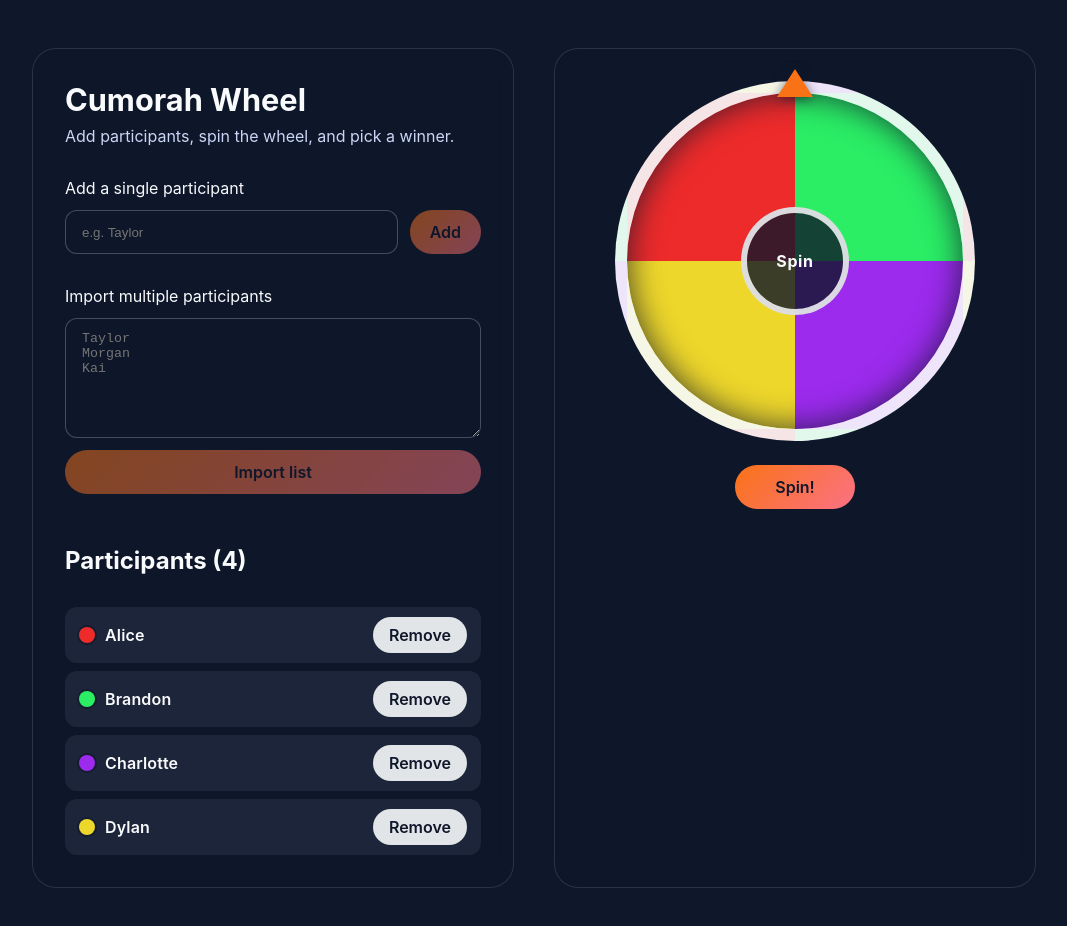
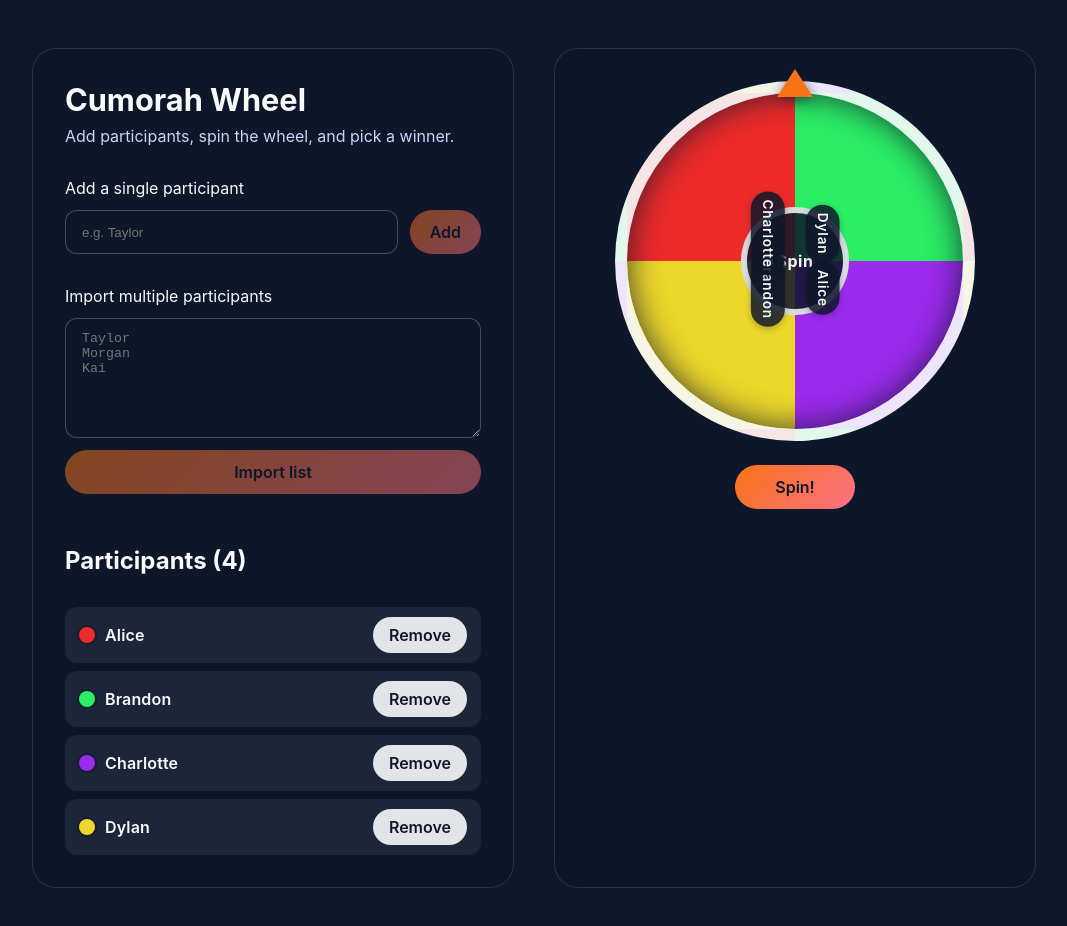
Before and after one commit to walterstamm/wheelofnames, a Next.js app: page / in a window 1280 px wide. Shown: the top 926 px of the page, without its empty margins (106-1173 px from the left). Built offline with nearby package versions, Linux system fonts and the light colour scheme.

Commit message:
Adjust wheel labels to be vertical and offset from center

```diff
--- a/app/globals.css
+++ b/app/globals.css
@@ -197,6 +197,7 @@ button:not(:disabled):hover {
 }
 
 .wheel {
+  position: relative;
   width: 100%;
   height: 100%;
   border-radius: 50%;
@@ -206,18 +207,72 @@ button:not(:disabled):hover {
   transition: transform 4.5s cubic-bezier(0.25, 0.1, 0, 1);
   background-color: #1e293b;
   box-shadow: inset 0 0 32px rgba(15, 23, 42, 0.8);
+  overflow: hidden;
+}
+
+.wheel-segments {
+  position: absolute;
+  inset: 0;
+  border-radius: 50%;
+  pointer-events: none;
+}
+
+.wheel-segment {
+  position: absolute;
+  top: 50%;
+  left: 50%;
+  width: 56%;
+  display: flex;
+  justify-content: flex-end;
+  align-items: center;
+  padding-right: clamp(6%, 3vw, 12%);
+  transform-origin: center center;
+}
+
+.wheel-label {
+  display: inline-flex;
+  align-items: center;
+  justify-content: center;
+  padding: 8px 10px;
+  border-radius: 999px;
+  background: rgba(15, 23, 42, 0.85);
+  color: #f8fafc;
+  font-size: clamp(0.65rem, 1.4vw, 0.85rem);
+  font-weight: 600;
+  line-height: 1;
+  letter-spacing: 0.06em;
+  writing-mode: vertical-rl;
+  text-orientation: mixed;
+  box-shadow: 0 2px 6px rgba(15, 23, 42, 0.3);
+  pointer-events: none;
 }
 
 .wheel-center {
   width: 32%;
   aspect-ratio: 1 / 1;
   border-radius: 50%;
-  background: rgba(15, 23, 42, 0.8);
+  background: rgba(15, 23, 42, 0.85);
   border: 6px solid rgba(248, 250, 252, 0.85);
   display: grid;
   place-items: center;
+  padding: 0;
   font-weight: 700;
   letter-spacing: 0.04em;
+  color: #f8fafc;
+  cursor: pointer;
+  transition: transform 0.2s ease, box-shadow 0.2s ease;
+}
+
+.wheel-center:not(:disabled):hover {
+  transform: scale(1.05);
+  box-shadow: 0 12px 24px rgba(15, 23, 42, 0.4);
+}
+
+.wheel-center:disabled {
+  opacity: 0.6;
+  cursor: not-allowed;
+  transform: none;
+  box-shadow: none;
 }
 
 .spin-button {
--- a/app/page.tsx
+++ b/app/page.tsx
@@ -34,6 +34,7 @@ export default function HomePage() {
   const [selectedIndex, setSelectedIndex] = useState<number | null>(null);
 
   const gradient = useMemo(() => buildWheelGradient(entries), [entries]);
+  const sliceAngle = useMemo(() => (entries.length > 0 ? 360 / entries.length : 0), [entries.length]);
 
   const handleAddSingle = (event: FormEvent<HTMLFormElement>) => {
     event.preventDefault();
@@ -175,7 +176,33 @@ export default function HomePage() {
               transform: `rotate(${rotation}deg)`
             }}
           >
-            <div className="wheel-center">Spin</div>
+            <div className="wheel-segments" aria-hidden>
+              {entries.map((entry, index) => {
+                const centerAngle = index * sliceAngle + sliceAngle / 2;
+                return (
+                  <div
+                    key={entry}
+                    className="wheel-segment"
+                    style={{ transform: `translate(-50%, -50%) rotate(${centerAngle}deg)` }}
+                  >
+                    <span
+                      className="wheel-label"
+                      style={{ transform: `rotate(${-centerAngle}deg)` }}
+                    >
+                      {entry}
+                    </span>
+                  </div>
+                );
+              })}
+            </div>
+            <button
+              type="button"
+              className="wheel-center"
+              onClick={handleSpin}
+              disabled={entries.length === 0 || isSpinning}
+            >
+              {isSpinning ? "..." : "Spin"}
+            </button>
           </div>
         </div>
         <button className="spin-button" type="button" onClick={handleSpin} disabled={entries.length === 0 || isSpinning}>
```
